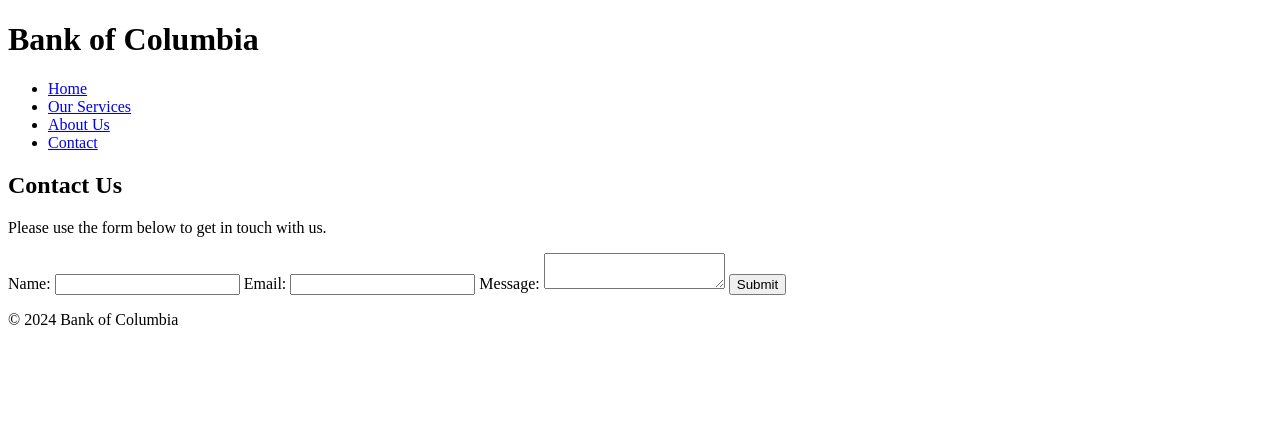
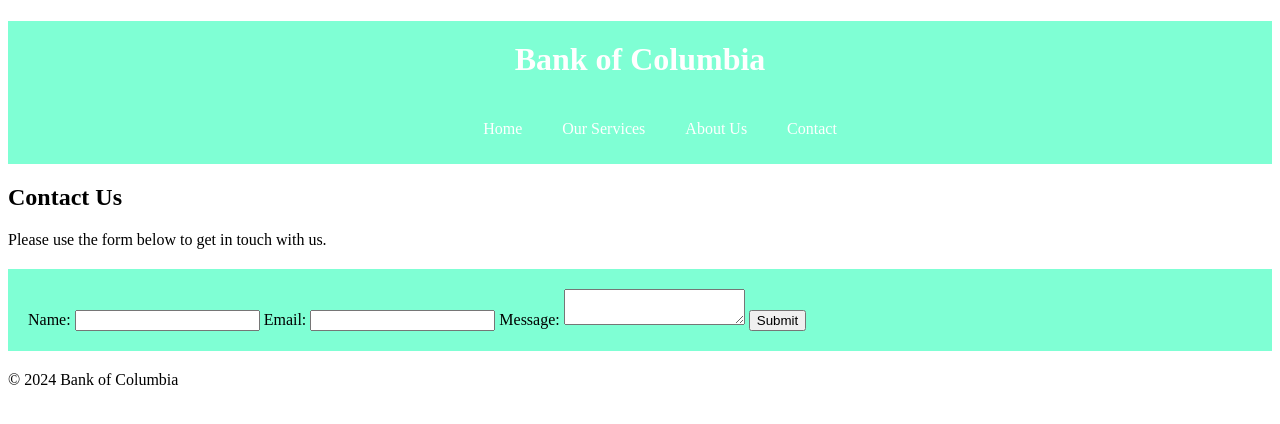
Before and after one commit to qualitynq04200/bank-of-colombia, a plain HTML site: page contact.html in a window 1280 px wide. Drawn offline with Linux system fonts and the light colour scheme.

Commit message:
second commIt

```diff
--- a/src/contact.html
+++ b/contact.html
@@ -4,7 +4,7 @@
     <meta charset="UTF-8" />
     <meta name="viewport" content="width=device-width, initial-scale=1.0" />
     <title>Contact Us - Bank of Columbia</title>
-    <link rel="stylesheet" href="src/style.css" />
+    <link rel="stylesheet" href="src/contactstyles.css" />
   </head>
   <body>
     <header>
--- /dev/null
+++ b/src/contactstyles.css
@@ -0,0 +1,32 @@
+header {
+  background: aquamarine;
+  color: #ffffff;
+  padding-bottom: 10px;
+  margin-bottom: 20px;
+}
+
+header h1 {
+  padding: 20px 0;
+  text-align: center;
+}
+
+nav ul {
+  display: flex;
+  justify-content: center;
+  list-style: none;
+}
+
+nav ul li {
+  margin: 0 20px;
+}
+
+nav ul li a {
+  color: #fff;
+  text-decoration: none;
+}
+
+main section form {
+  margin: 20px 0;
+  background-color: aquamarine;
+  padding: 20px;
+}
```
Also changed, not shown: index.html (+1 -1 lines).
